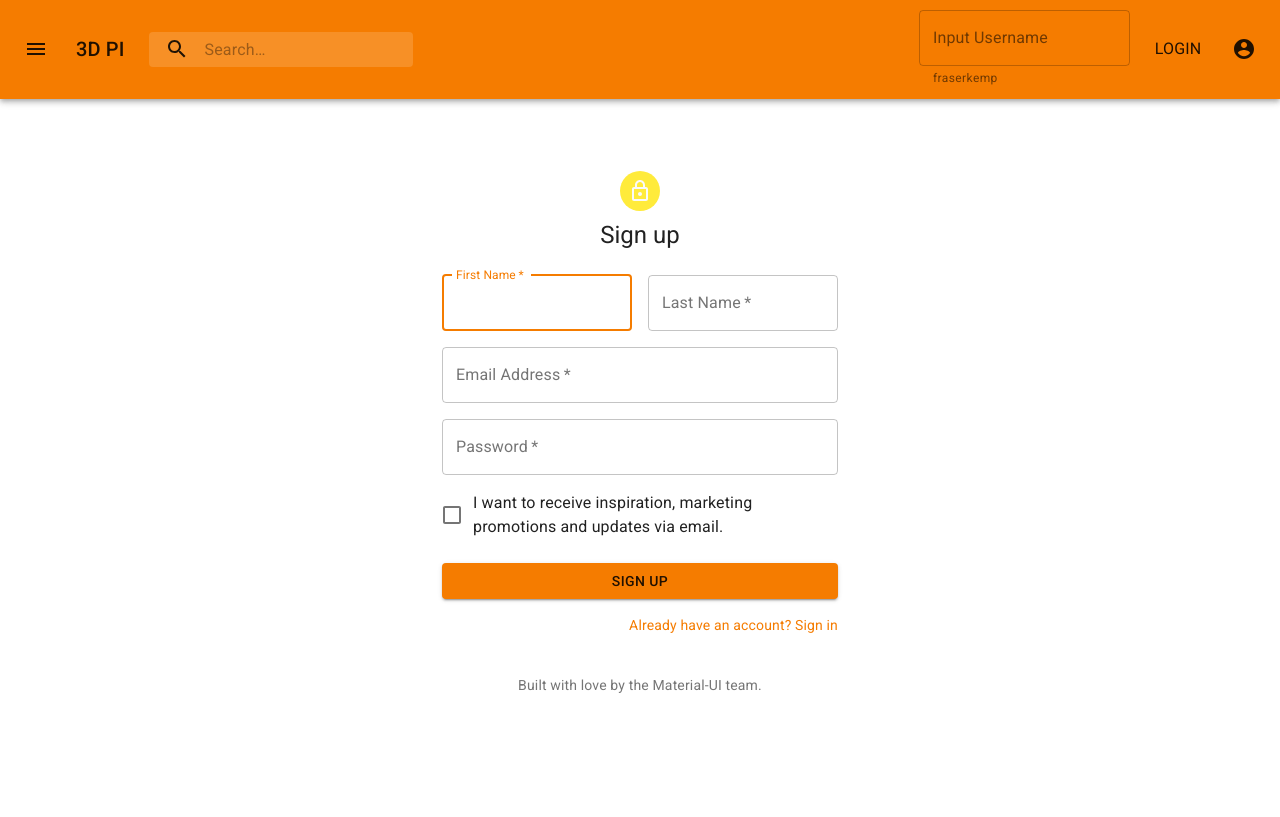
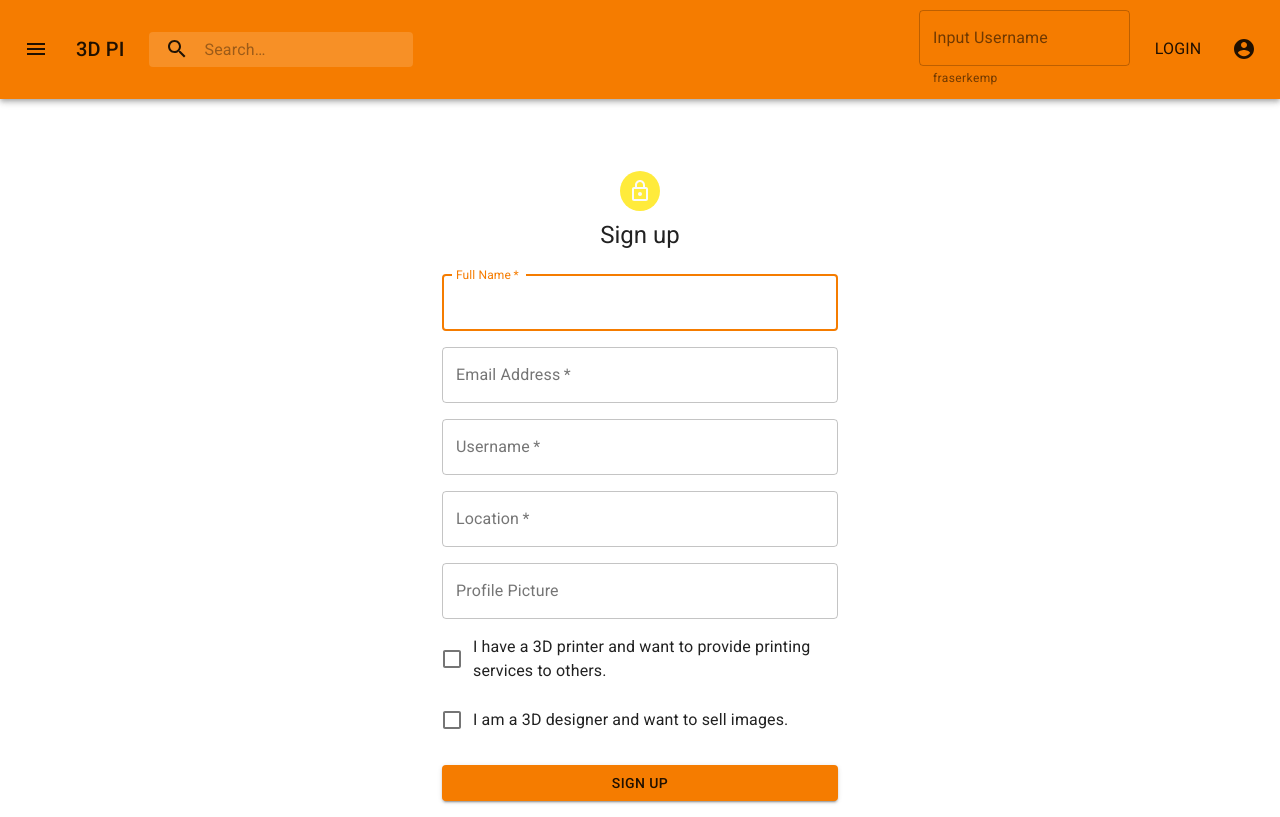
Before and after one commit to lizzykerrigan/fencs-fend, a React (Create React App) app: page /sign_up in a window 1280 px wide. Built offline with nearby package versions, Linux system fonts and the light colour scheme.

Commit message:
alter sign up page to include all required fields for SQLdatabase

```diff
--- a/src/components/SignUp/SignUp.jsx
+++ b/src/components/SignUp/SignUp.jsx
@@ -65,19 +65,19 @@ function SignUp() {
         </Typography>
         <form className={classes.form} noValidate>
           <Grid container spacing={2}>
-            <Grid item xs={12} sm={6}>
+            <Grid item xs={12}>
               <TextField
                 autoComplete="fname"
-                name="firstName"
+                name="fullname"
                 variant="outlined"
                 required
                 fullWidth
-                id="firstName"
-                label="First Name"
+                id="fullname"
+                label="Full Name"
                 autoFocus
               />
             </Grid>
-            <Grid item xs={12} sm={6}>
+            {/* <Grid item xs={12} sm={6}>
               <TextField
                 variant="outlined"
                 required
@@ -87,7 +87,7 @@ function SignUp() {
                 name="lastName"
                 autoComplete="lname"
               />
-            </Grid>
+            </Grid> */}
             <Grid item xs={12}>
               <TextField
                 variant="outlined"
@@ -104,17 +104,40 @@ function SignUp() {
                 variant="outlined"
                 required
                 fullWidth
-                name="password"
-                label="Password"
-                type="password"
-                id="password"
-                autoComplete="current-password"
+                name="username"
+                label="Username"
+                id="username"
+              />
+            </Grid>
+            <Grid item xs={12}>
+              <TextField
+                variant="outlined"
+                required
+                fullWidth
+                name="location"
+                label="Location"
+                id="location"
+              />
+            </Grid>
+            <Grid item xs={12}>
+              <TextField
+                variant="outlined"
+                fullWidth
+                name="profilePic"
+                label="Profile Picture"
+                id="profilePic"
               />
             </Grid>
             <Grid item xs={12}>
               <FormControlLabel
-                control={<Checkbox value="allowExtraEmails" color="primary" />}
-                label="I want to receive inspiration, marketing promotions and updates via email."
+                control={<Checkbox value={true} color="primary" />}
+                label="I have a 3D printer and want to provide printing services to others."
+              />
+            </Grid>
+            <Grid item xs={12}>
+              <FormControlLabel
+                control={<Checkbox value={true} color="primary" />}
+                label="I am a 3D designer and want to sell images."
               />
             </Grid>
           </Grid>
@@ -127,18 +150,15 @@ function SignUp() {
           >
             Sign Up
           </Button>
-          <Grid container justify="flex-end">
+          {/* <Grid container justify="flex-end">
             <Grid item>
               <Link href="#" variant="body2">
                 Already have an account? Sign in
               </Link>
             </Grid>
-          </Grid>
+          </Grid> */}
         </form>
       </div>
-      <Box mt={5}>
-        <MadeWithLove />
-      </Box>
     </Container>
   );
 }
```
